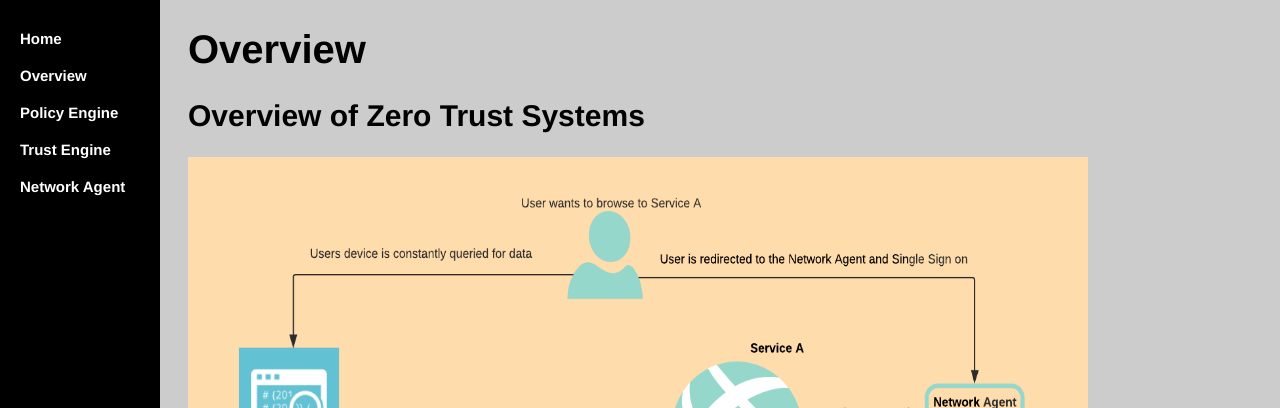
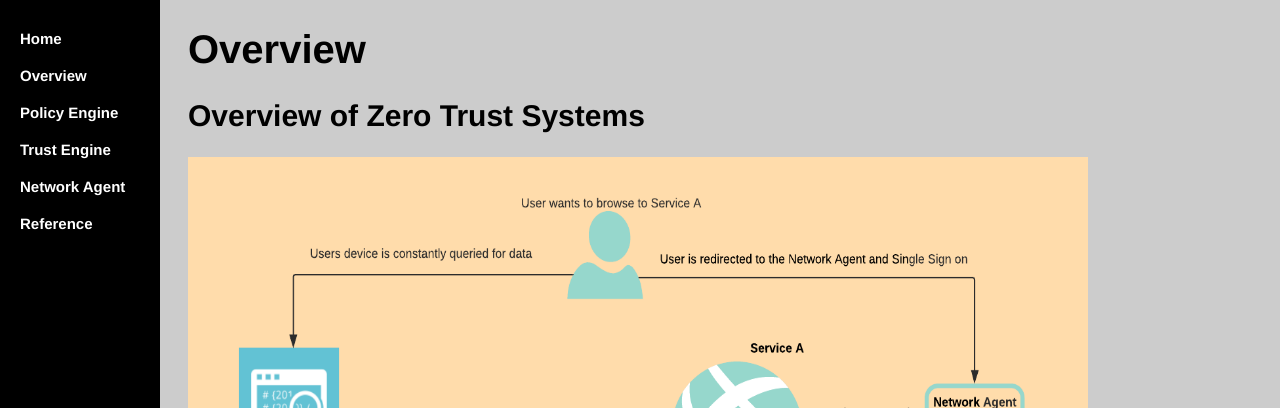
Before and after one commit to WWUZeroTrust/WWUZeroTrust.github.io, a Jekyll site: the page Documentation/index.html, which Jekyll copies as it is, in a window 1280 px wide. Shown: the top 408 px of the page. Built offline with Jekyll 4.4.1, drawn with Linux system fonts in a browser that asks for light colours.

Commit message:
Update index.html

```diff
--- a/Documentation/index.html
+++ b/Documentation/index.html
@@ -82,6 +82,7 @@ p {
   <a href="/PolicyEngine">Policy Engine</a>
   <a href="/TrustEngine">Trust Engine</a>
   <a href="/NetworkAgent">Network Agent</a>
+  <a href="/reference">Reference</a>
 </div>
 
 <div class="main">
```
